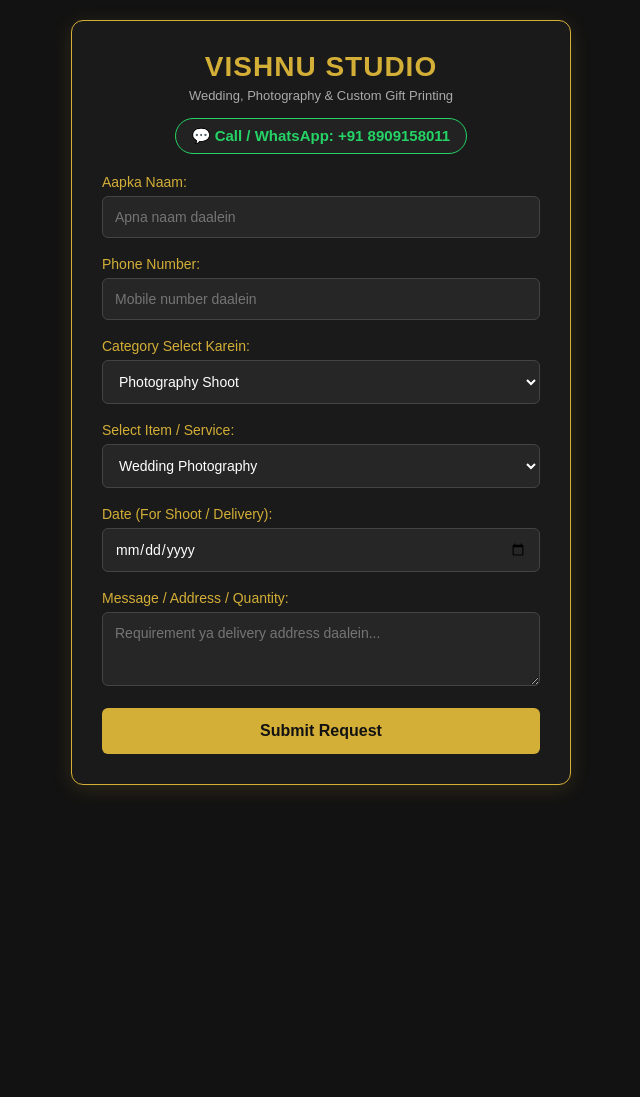
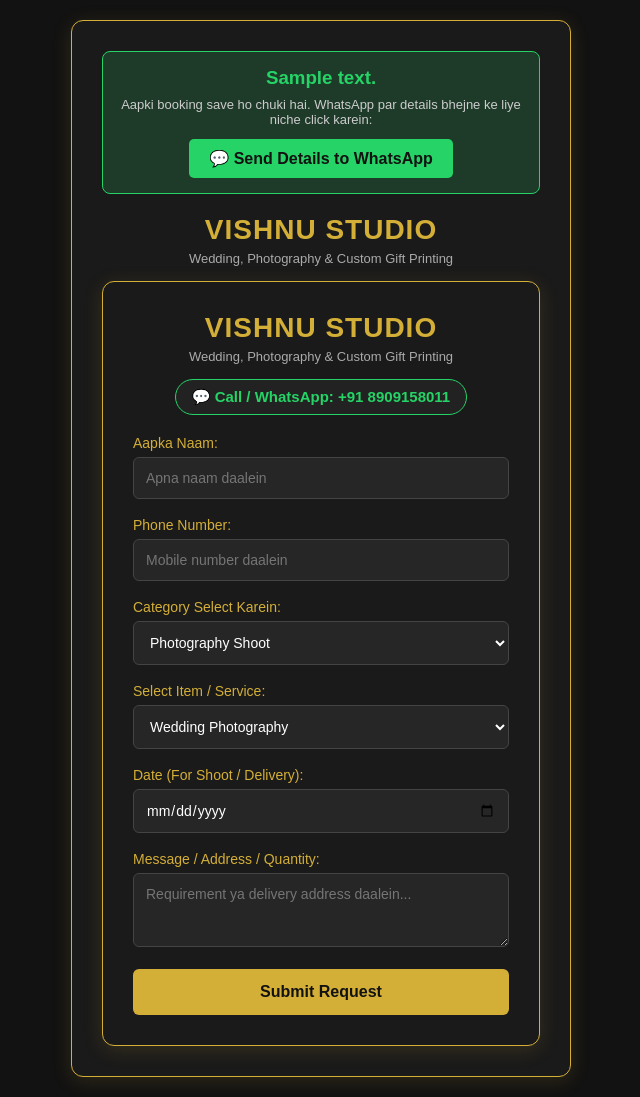
Before and after one commit to muskankushwah1992/Vishnu-studio, a Flask app: template templates/index.html in a window 1280 px wide. Shown: the whole page, without its empty margins (319-959 px from the left). Before the commit the page ends 790 px from the top, so only its background shows below. Run offline with Flask 3, Linux system fonts and the light colour scheme; the template is opened without the code that fills it: most values are stand-ins (such as "Sample title", 1, 10 or a date in 2020).

Commit message:
Update index.html

```diff
--- a/templates/index.html
+++ b/templates/index.html
@@ -21,7 +21,26 @@
     </style>
 </head>
 <body>
+<div class="card">
+    <!-- YAHAN SUCCESS MESSAGE OR WHATSAPP BUTTON ADD KAREIN -->
+    {% if success_message %}
+      <div style="background: #1e3a29; border: 1px solid #25d366; color: #d4edda; padding: 15px; margin-bottom: 20px; border-radius: 8px; text-align: center;">
+        <h3 style="color: #25d366; margin-bottom: 8px;">{{ success_message }}</h3>
+        <p style="font-size: 13px; color: #ccc; margin-bottom: 12px;">Aapki booking save ho chuki hai. WhatsApp par details bhejne ke liye niche click karein:</p>
+        <a href="{{ whatsapp_url }}" target="_blank" style="background: #25d366; color: #121212; padding: 10px 20px; text-decoration: none; border-radius: 5px; font-weight: bold; display: inline-block;">
+          💬 Send Details to WhatsApp
+        </a>
+      </div>
+      <script>
+        setTimeout(function() {
+            window.open("{{ whatsapp_url }}", "_blank");
+        }, 800);
+      </script>
+    {% endif %}
+    <!-- SUCCESS MESSAGE END -->
 
+    <h1>VISHNU STUDIO</h1>
+    <p class="subtitle">Wedding, Photography & Custom Gift Printing</p>
 <div class="card">
     <h1>VISHNU STUDIO</h1>
     <p class="subtitle">Wedding, Photography & Custom Gift Printing</p>
```
